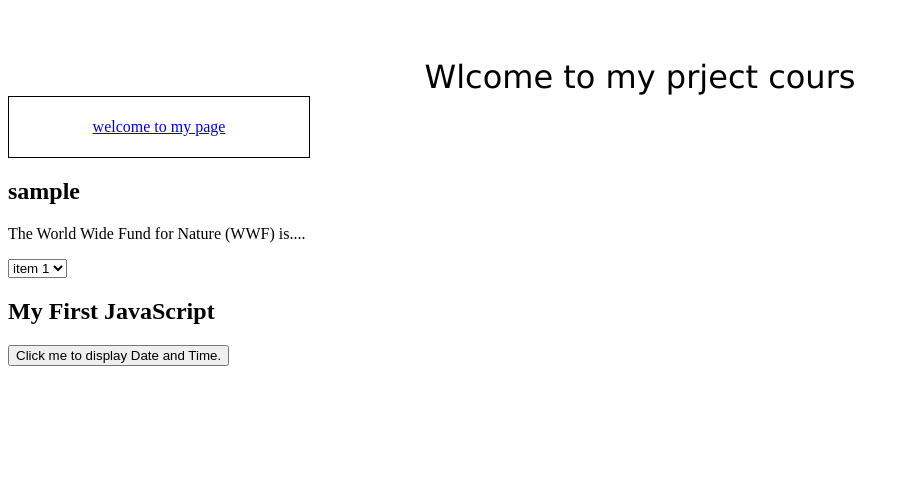
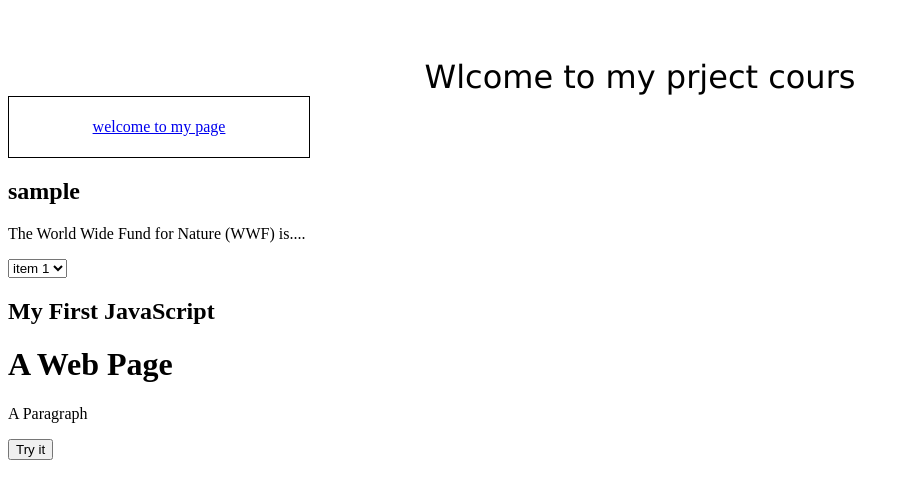
Before and after one commit to arasemami/test-javascript-and-jquery, a plain HTML site: page index.html in a window 1280 px wide. Shown: the whole page, without its empty margins (0-909 px from the left). Drawn offline with Linux system fonts and the light colour scheme; files whose address does not match are found by name.

Commit message:
insert sample button

```diff
--- a/index.html
+++ b/index.html
@@ -48,14 +48,13 @@
 
       <h2>My First JavaScript</h2>
 
-<button type="button"
 
-onclick="document.getElementById('demo').innerHTML = Date()">
+      <h1>A Web Page</h1>
 
-Click me to display Date and Time.</button>
+      <p id="demo">A Paragraph</p>
 
+      <button type="button" onclick="myFunction()">Try it</button>
 
-<p id="demo"></p>
 
 
 
```
